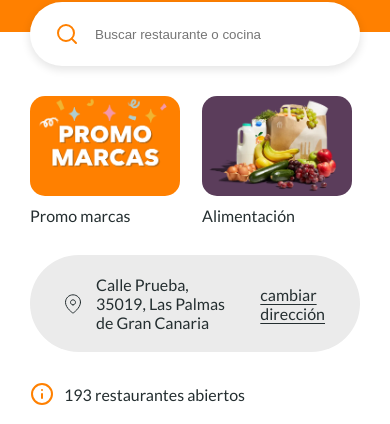
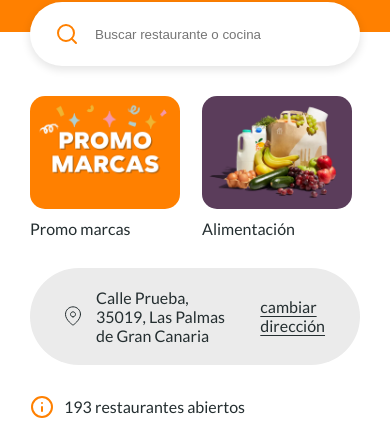
Before and after one commit to OrlandoPadron/just-eat-responsive-ui, a plain HTML site: page src/index.html in a window 390 px wide. Shown: the part 83-507 px from the top of the page. Drawn offline with Linux system fonts and the light colour scheme.

Commit message:
Improve layout responsiveness

```diff
--- a/src/style.css
+++ b/src/style.css
@@ -108,9 +108,13 @@ nav {
 }
 .promotion__element img {
 	width: 150px;
-	height: 100px;
+	height: 100%;
 	object-fit: cover;
 	border-radius: 15px;
+}
+
+.promotion__element span {
+	white-space: nowrap;
 }
 
 .address__container {
```
